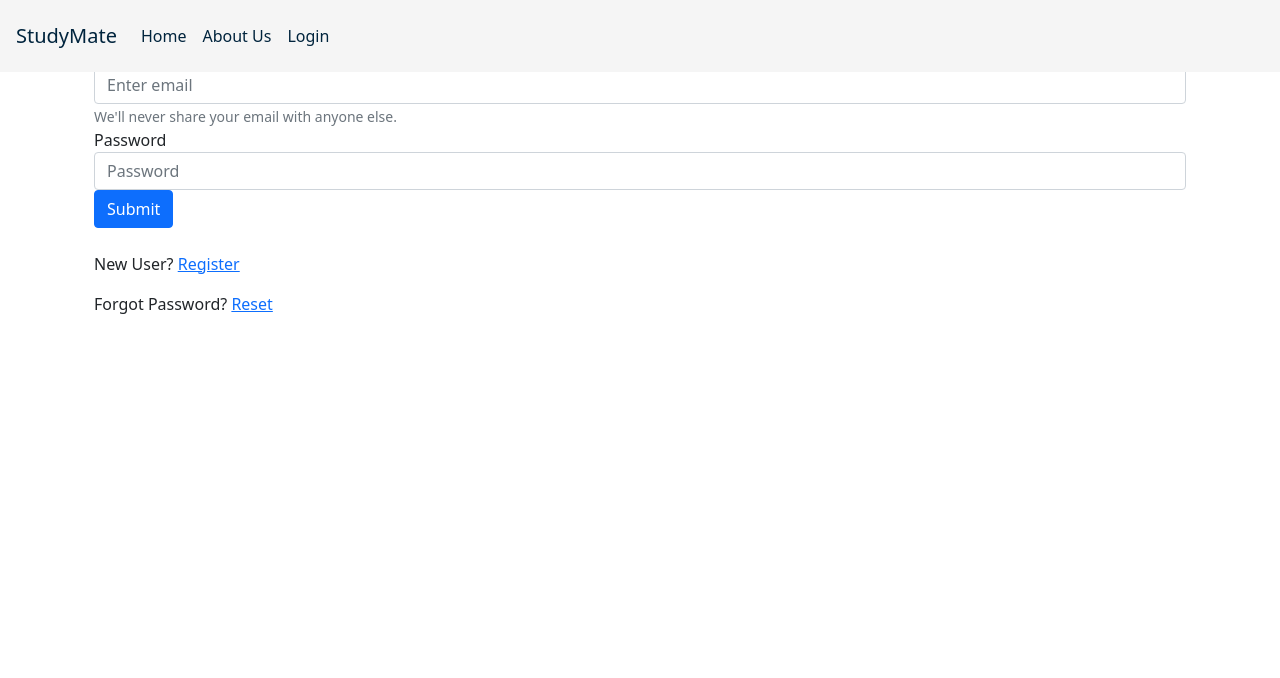
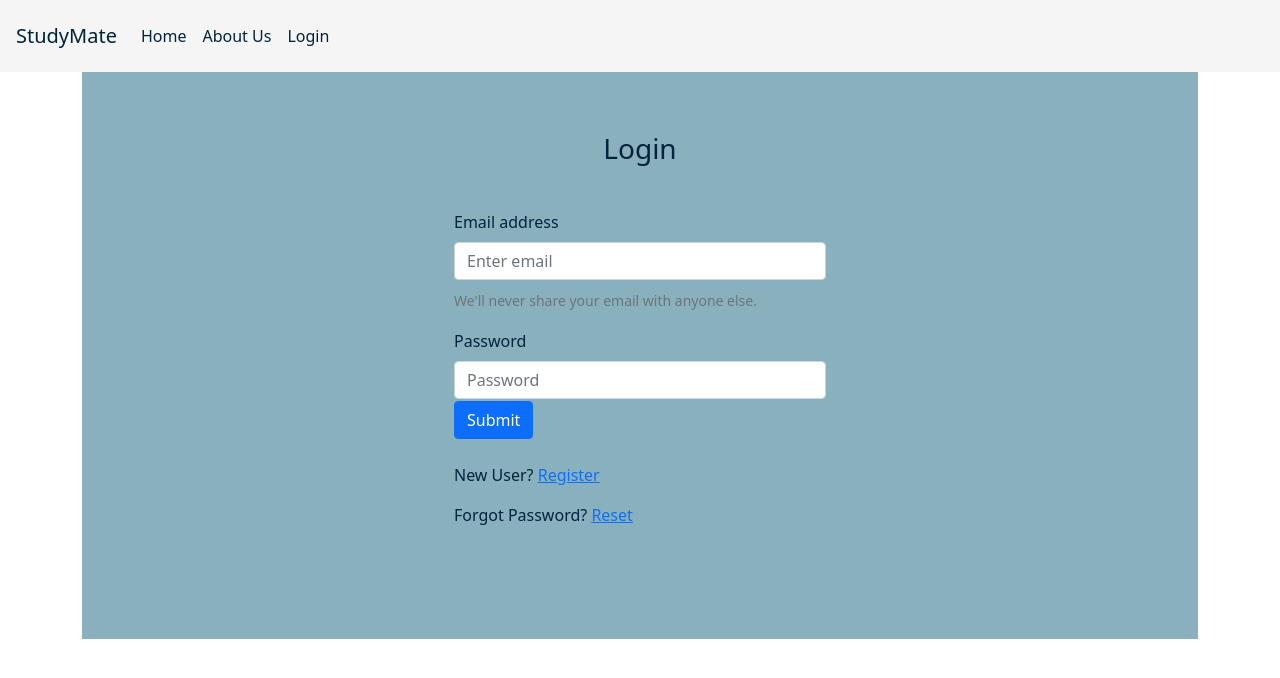
Before and after one commit to bleuLenny/StudyMates, a React (Create React App) app in the folder frontend/: page /login in a window 1280 px wide. Shown: the top 678 px of the page. Built offline with nearby package versions, Linux system fonts and the light colour scheme.

Commit message:
login page css

```diff
--- /dev/null
+++ b/frontend/src/components/general/Login.css
@@ -0,0 +1,24 @@
+:root {
+    --prussian: #00243D;
+    --richblack: #00171F;
+    --cultured: #F5F5F5;
+    --pewter: #89B1BD;
+    --crayola: #FFD485;
+}
+
+.login-content {
+    margin-top: 72px;
+    background-color: var(--pewter);
+    overflow: hidden;
+    padding-top: 2em;
+    padding-bottom: 6em;
+    color: var(--prussian);
+}
+
+.title {
+    padding: 1em;
+}
+
+.login-form {
+    line-height: 2.5em;
+}
--- a/frontend/src/components/general/Login.jsx
+++ b/frontend/src/components/general/Login.jsx
@@ -1,13 +1,19 @@
 import { Link } from "react-router-dom";
+import { Row, Col } from "react-bootstrap";
+import "./Login.css";
 import WelcomeNav from "../WelcomeNav";
 const Test = () => {
   return (
     <div>
       <WelcomeNav />
-      <div className="container">
-        <form action="/auth/login" method="POST">
+      <Row className="g-0">
+
+        <Col className="login-content"></Col>
+        <Col>
+          <div className="container login-content">
+            <form action="/auth/login" method="POST" className="login-form">
               <div className="form-group">
-            <h3 className="text-center">Login</h3>
+                <h3 className="text-center title">Login</h3>
                 <label>Email address</label>
                 <input
                   type="email"
@@ -42,6 +48,9 @@ const Test = () => {
               Forgot Password? <Link to="/auth/forgot">Reset</Link>
             </p>
           </div>
+        </Col>
+        <Col className="login-content"></Col>
+      </Row>
     </div>
   );
 };
```
Lines whose indentation alone changed are shown as unchanged.
